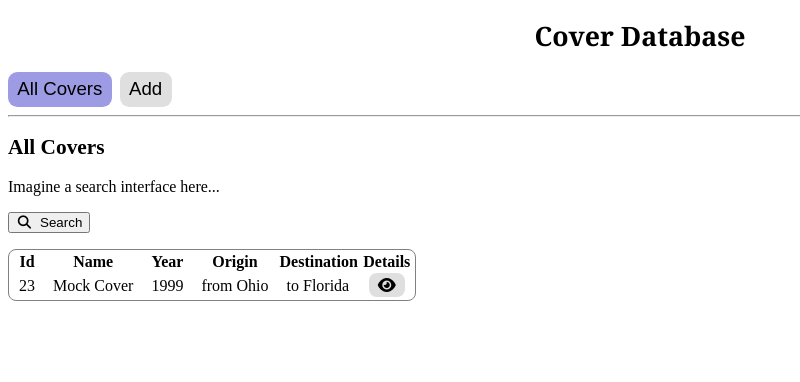
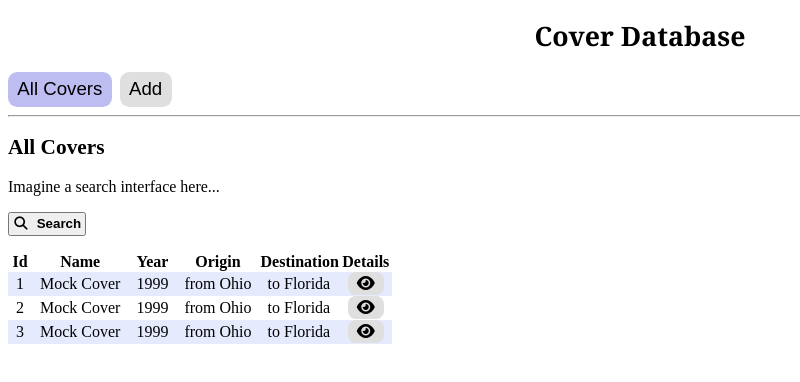
Before and after one commit to NeuroBio/Cover-Collection, an Angular app: page / in a window 1280 px wide. Shown: the top 382 px of the page, without its empty margins (0-800 px from the left). Built offline with nearby package versions, Linux system fonts and the light colour scheme.

Commit message:
nicer tables

```diff
--- a/src/app/app.component.scss
+++ b/src/app/app.component.scss
@@ -10,6 +10,6 @@ nav {
 }
 
 .selected {
-	background-color: rgb(156, 155, 228);
+	background-color: rgb(190, 189, 241);
 	cursor: default;
 }
--- a/src/app/infrastructure/sql.service.ts
+++ b/src/app/infrastructure/sql.service.ts
@@ -21,7 +21,7 @@ const MockApi: SQLInterface = {
 		let result: any[] = [];
 		switch (true) {
 			case /FROM Covers/.test(params.query):
-				result = [MockCover]
+				result = [1,2,3].map((id) => ({ ...MockCover, id }))
 				break;
 
 		}
--- a/src/app/pages/all-covers/all-covers.component.html
+++ b/src/app/pages/all-covers/all-covers.component.html
@@ -4,7 +4,7 @@
 	<p>
 		Imagine a search interface here...
 	</p>
-	<button>
+	<button id="search-button">
 		<i class="fa-solid fa-magnifying-glass"></i>
 		&nbsp;Search
 	</button>
--- a/src/app/pages/all-covers/all-covers.component.scss
+++ b/src/app/pages/all-covers/all-covers.component.scss
@@ -1,8 +1,6 @@
 table {
 	font-size: 12pt;
-    border-collapse: separate;
-	border: 1px solid grey;
-	border-radius: .5em;
+	border-collapse: collapse;
 }
 
 td, td {
@@ -10,8 +8,8 @@ td, td {
 	line-height: 1.5em;
 }
 
-tr {
-	border-bottom: 1px solid grey;
+tr:nth-of-type(even) {
+	background-color: rgb(229, 235, 253);
 }
 
 #search {
@@ -21,3 +19,9 @@ tr {
 .link-button {
 	font-size: 12pt;
 }
+
+#search-button {
+	font-size: 10pt;
+	padding: .2em;
+	font-weight: bold;
+}
```
